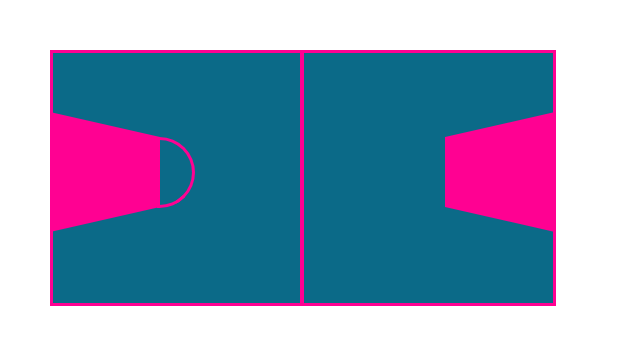
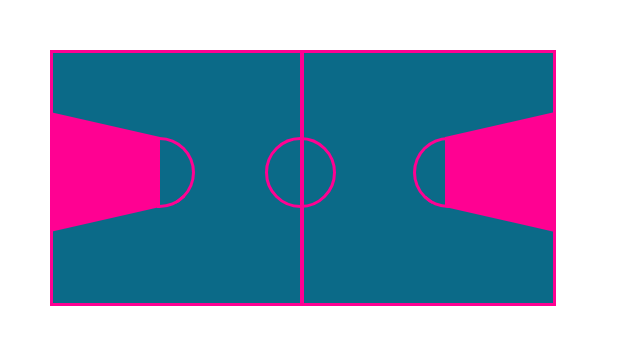
Before and after one commit to magentaFire/canchasCSS_110417, a plain HTML site: page index.html in a window 1280 px wide. Shown: the whole page, without its empty margins (0-640 px from the left). Drawn offline with Linux system fonts and the light colour scheme.

Commit message:
pequeños ajustes

```diff
--- a/theme/theme.css
+++ b/theme/theme.css
@@ -108,11 +108,22 @@
   border-radius: 0 100px 100px 0;
   position: absolute; top: 137px; left: 157px;
 }
+
 .basketCirculo2 {
+  width: 32px;
+  height: 65px;
+  border: 3px solid #ff0192;
+  -webkit-border-radius: 100px 0 0 100px;
+  border-radius: 100px 0 0 100px;
+  position: absolute; top: 137px; left: 413px;
+}
 
-}
 .basketCirculo3 {
-
+  width: 65px;
+  height: 65px;
+  -webkit-border-radius: 50%;
+  border: 3px solid #ff0192;
+  position: absolute; top: 137px; left: 265px;
 }
 
 
```
